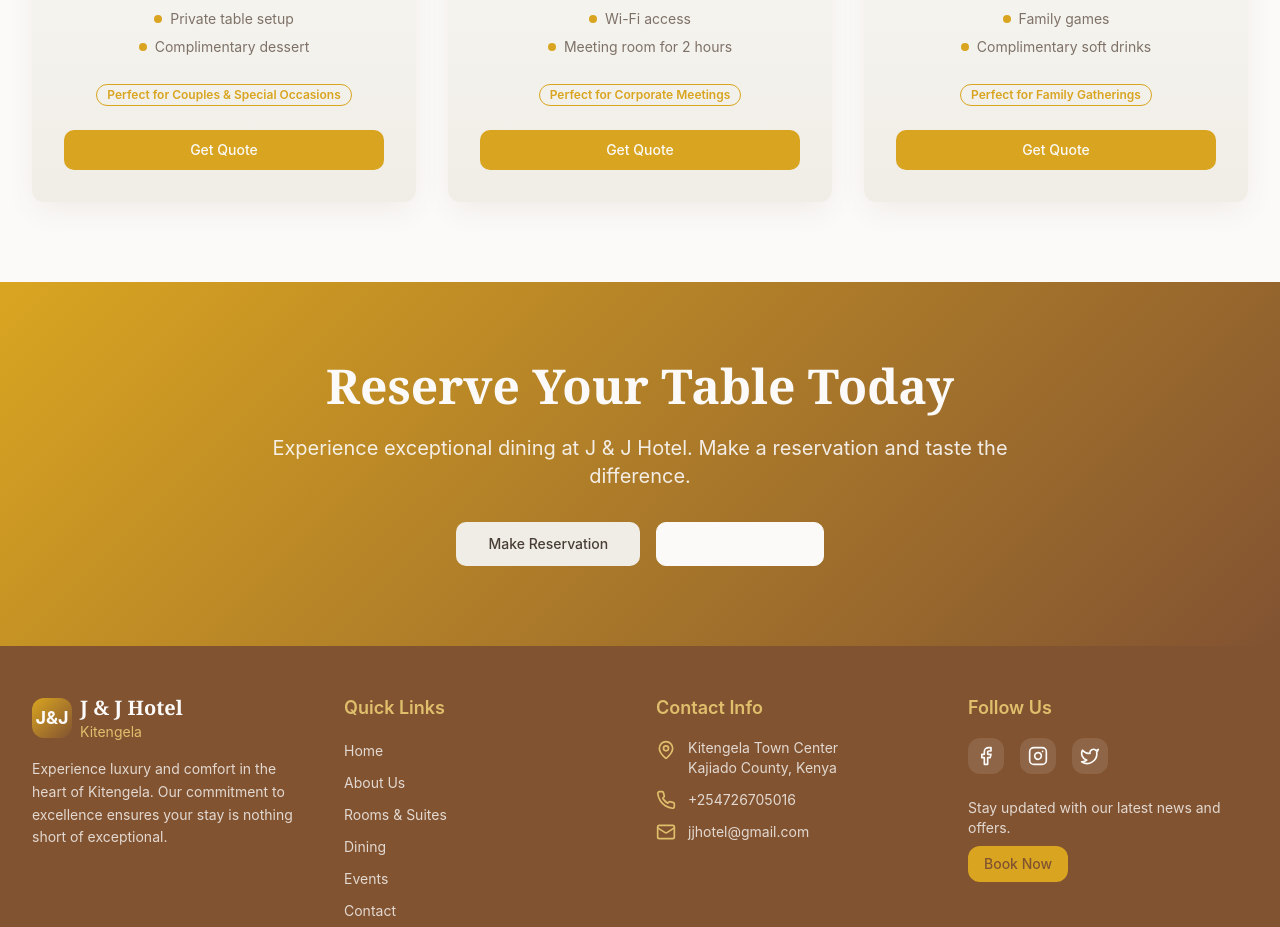
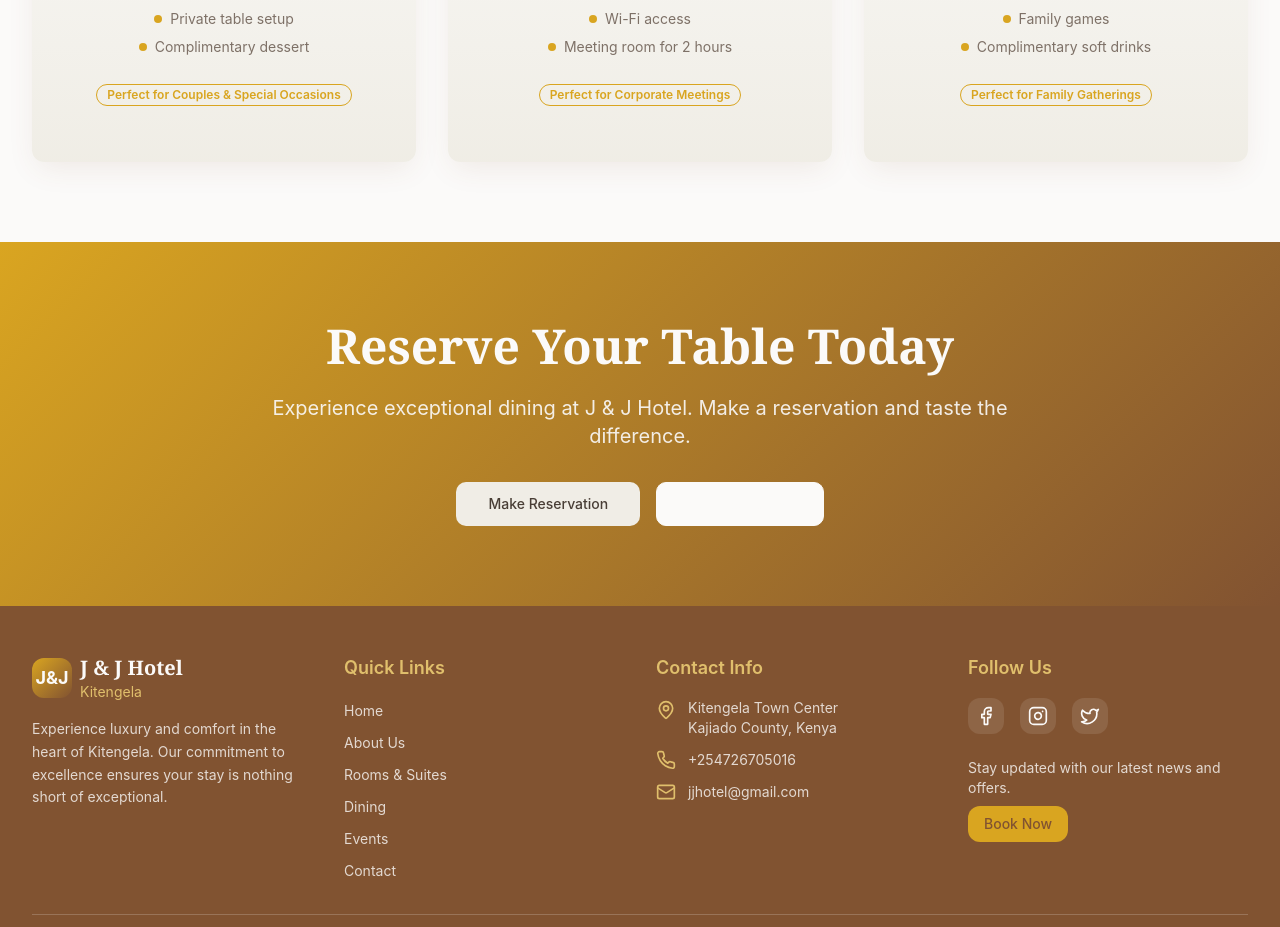
Before and after one commit to Aquillas254/jjhotel-kitengela-booking, a React (Vite) app: page /dining in a window 1280 px wide. Shown: the part 3062-3989 px from the top of the page. Built offline with nearby package versions, Linux system fonts and the light colour scheme.

Commit message:
Remove unused quote buttons
Remove "Get Quote" button from Dining page and "Request Quote" button from Events page as they are not functional.

```diff
--- a/src/pages/Dining.tsx
+++ b/src/pages/Dining.tsx
@@ -266,11 +266,6 @@ const Dining = () => {
                     </Badge>
                   </div>
 
-                  <Button className="w-full bg-primary hover:bg-primary/90" asChild>
-                    <a href="mailto:jjhotel@gmail.com?subject=Dining Package Inquiry&body=I am interested in the {pkg.name}. Please provide more details and pricing.">
-                      Get Quote
-                    </a>
-                  </Button>
                 </CardContent>
               </Card>
             ))}
--- a/src/pages/Events.tsx
+++ b/src/pages/Events.tsx
@@ -114,11 +114,6 @@ const Events = () => {
                       </li>
                     ))}
                   </ul>
-                  <Button className="w-full" asChild>
-                    <a href="mailto:jjhotel@gmail.com?subject=Event Quote Request&body=I am interested in the {pkg.title} package. Please provide more details.">
-                      Request Quote
-                    </a>
-                  </Button>
                 </CardContent>
               </Card>
             ))}
```
